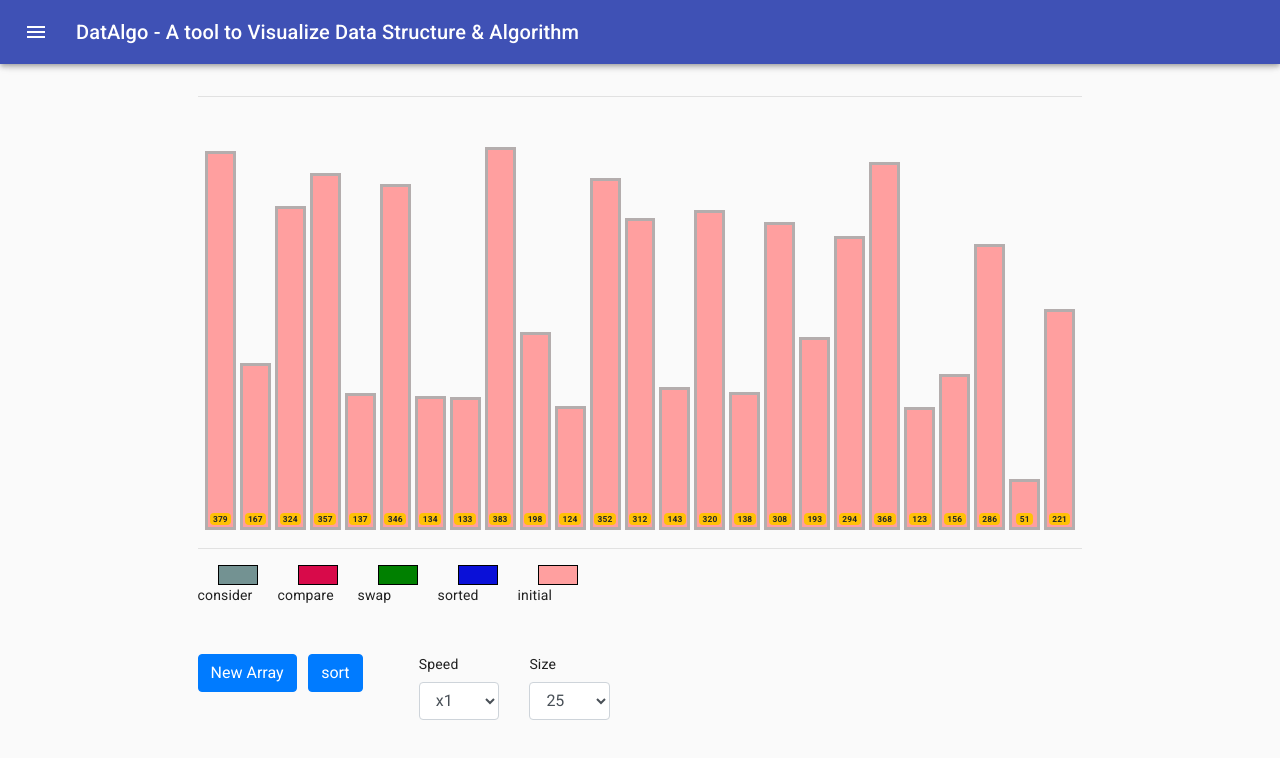
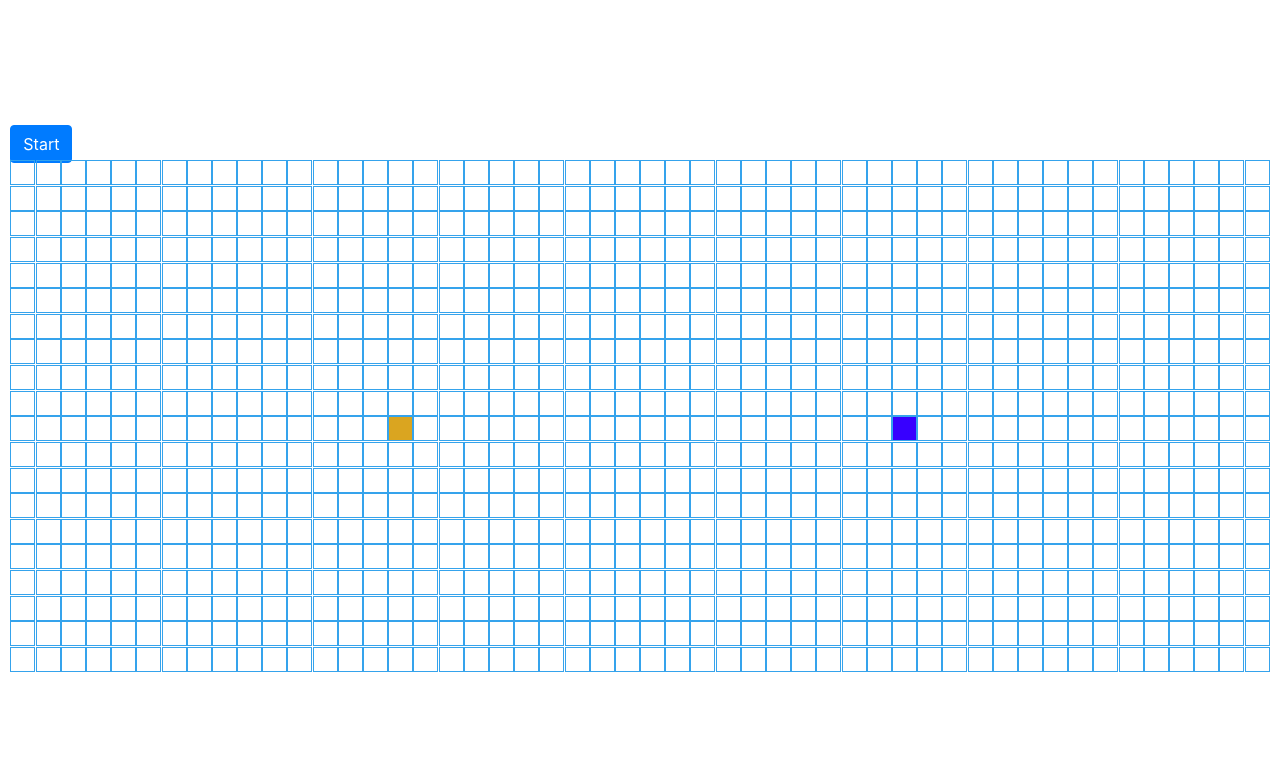
Before and after one commit to anmolkumarshah/DatAlgo, a React (Create React App) app: page /bubble-sort in a window 1280 px wide. Shown: the top 758 px of the page. Built offline with nearby package versions, Linux system fonts and the light colour scheme.

Commit message:
dijkstra algorithm compleated

```diff
--- a/src/App.js
+++ b/src/App.js
@@ -1,6 +1,7 @@
 import React, { Component } from "react";
 import { ToastContainer } from "react-toastify";
 import "react-toastify/dist/ReactToastify.css";
+import PathFinding from "./components/path-finding/path-finding";
 
 import Sidebar from "./components/sidebar/Sidebar";
 import DrawerLeft from "./material-ui-components/drawer";
@@ -12,7 +13,8 @@ class App extends Component {
       <React.Fragment>
         <ToastContainer />
         {/* <Sidebar /> */}
-        <DrawerLeft />
+        {/* <DrawerLeft /> */}
+        <PathFinding />
       </React.Fragment>
     );
   }
--- /dev/null
+++ b/src/components/path-finding/Node.jsx
@@ -0,0 +1,32 @@
+import React, { useState } from "react";
+import "./node-style.css";
+
+const Node = ({
+  isStart,
+  isTarget,
+  row,
+  col,
+  isWall,
+  onMouseDown,
+  onMouseEnter,
+  onMouseUp,
+}) => {
+  let extraClasses = isStart
+    ? "start-node"
+    : isTarget
+    ? "target-node"
+    : isWall
+    ? "node-wall"
+    : "";
+  return (
+    <div
+      id={`node-${row}-${col}`}
+      className={`node ${extraClasses}`}
+      onMouseDown={() => onMouseDown(row, col)}
+      onMouseEnter={() => onMouseEnter(row, col)}
+      onMouseUp={() => onMouseUp()}
+    ></div>
+  );
+};
+
+export default Node;
--- /dev/null
+++ b/src/components/path-finding/algorithms/dijkstra.js
@@ -0,0 +1,62 @@
+export function dijkstra(grid, startNode, finishNode) {
+  const visitedNodesInOrder = [];
+  startNode.distance = 0;
+  const unvisitedNodes = getAllNodes(grid);
+  while (!!unvisitedNodes.length) {
+    sortNodesByDistance(unvisitedNodes);
+    const closestNode = unvisitedNodes.shift();
+    // If we encounter a wall, we skip it.
+    if (closestNode.isWall) continue;
+    // If the closest node is at a distance of infinity,
+    // we must be trapped and should therefore stop.
+    if (closestNode.distance === Infinity) return visitedNodesInOrder;
+    closestNode.isVisited = true;
+    visitedNodesInOrder.push(closestNode);
+    if (closestNode === finishNode) return visitedNodesInOrder;
+    updateUnvisitedNeighbors(closestNode, grid);
+  }
+}
+
+function sortNodesByDistance(unvisitedNodes) {
+  unvisitedNodes.sort((nodeA, nodeB) => nodeA.distance - nodeB.distance);
+}
+
+function updateUnvisitedNeighbors(node, grid) {
+  const unvisitedNeighbors = getUnvisitedNeighbors(node, grid);
+  for (const neighbor of unvisitedNeighbors) {
+    neighbor.distance = node.distance + 1;
+    neighbor.previousNode = node;
+  }
+}
+
+function getUnvisitedNeighbors(node, grid) {
+  const neighbors = [];
+  const { col, row } = node;
+  if (row > 0) neighbors.push(grid[row - 1][col]);
+  if (row < grid.length - 1) neighbors.push(grid[row + 1][col]);
+  if (col > 0) neighbors.push(grid[row][col - 1]);
+  if (col < grid[0].length - 1) neighbors.push(grid[row][col + 1]);
+  return neighbors.filter((neighbor) => !neighbor.isVisited);
+}
+
+function getAllNodes(grid) {
+  const nodes = [];
+  for (const row of grid) {
+    for (const node of row) {
+      nodes.push(node);
+    }
+  }
+  return nodes;
+}
+
+// Backtracks from the finishNode to find the shortest path.
+// Only works when called *after* the dijkstra method above.
+export function getNodesInShortestPathOrder(finishNode) {
+  const nodesInShortestPathOrder = [];
+  let currentNode = finishNode;
+  while (currentNode !== null) {
+    nodesInShortestPathOrder.unshift(currentNode);
+    currentNode = currentNode.previousNode;
+  }
+  return nodesInShortestPathOrder;
+}
--- /dev/null
+++ b/src/components/path-finding/main-style.css
@@ -0,0 +1,64 @@
+.grid {
+  margin: 0;
+}
+
+.node-visited {
+  animation-name: visitedAnimation;
+  animation-duration: 1.5s;
+  animation-timing-function: ease-out;
+  animation-delay: 0;
+  animation-direction: alternate;
+  animation-iteration-count: 1;
+  animation-fill-mode: forwards;
+  animation-play-state: running;
+}
+
+@keyframes visitedAnimation {
+  0% {
+    transform: scale(0.3);
+    background-color: rgba(0, 0, 66, 0.75);
+    border-radius: 100%;
+  }
+
+  50% {
+    background-color: rgba(17, 104, 217, 0.75);
+  }
+
+  75% {
+    transform: scale(1.2);
+    background-color: rgba(0, 217, 159, 0.75);
+  }
+
+  100% {
+    transform: scale(1);
+    background-color: rgba(0, 190, 218, 0.75);
+  }
+}
+
+.node-shortest-path {
+  animation-name: shortestPath;
+  animation-duration: 1.5s;
+  animation-timing-function: ease-out;
+  animation-delay: 0;
+  animation-direction: alternate;
+  animation-iteration-count: 1;
+  animation-fill-mode: forwards;
+  animation-play-state: running;
+}
+
+@keyframes shortestPath {
+  0% {
+    transform: scale(0.6);
+    background-color: rgb(255, 254, 106);
+  }
+
+  50% {
+    transform: scale(1.2);
+    background-color: rgb(255, 254, 106);
+  }
+
+  100% {
+    transform: scale(1);
+    background-color: rgb(255, 254, 106);
+  }
+}
--- /dev/null
+++ b/src/components/path-finding/node-style.css
@@ -0,0 +1,20 @@
+.node {
+  display: inline-block;
+  margin: -2.7px 0.1px;
+  padding: 0;
+  height: 25px;
+  width: 25px;
+  border: 1px solid rgb(53, 163, 236);
+}
+
+.start-node {
+  background-color: goldenrod;
+}
+
+.target-node {
+  background-color: rgb(55, 0, 255);
+}
+
+.node-wall {
+  background-color: rgb(12, 53, 71);
+}
--- /dev/null
+++ b/src/components/path-finding/path-finding.jsx
@@ -0,0 +1,130 @@
+import React, { useState, useEffect } from "react";
+import Node from "./Node";
+import "./main-style.css";
+import { dijkstra, getNodesInShortestPathOrder } from "./algorithms/dijkstra";
+
+const START_NODE_ROW = 10;
+const START_NODE_COL = 15;
+const FINISH_NODE_ROW = 10;
+const FINISH_NODE_COL = 35;
+
+const PathFinding = () => {
+  const [nodes, setNodes] = useState([]);
+  const [mouseIsPressed, setMouseIsPressed] = useState(false);
+
+  const animateDijkstra = (visitedNodesInOrder, nodesInShortestPathOrder) => {
+    for (let i = 0; i <= visitedNodesInOrder.length; i++) {
+      if (i === visitedNodesInOrder.length) {
+        setTimeout(() => {
+          animateShortestPath(nodesInShortestPathOrder);
+        }, 10 * i);
+        return;
+      }
+      setTimeout(() => {
+        const node = visitedNodesInOrder[i];
+        document.getElementById(`node-${node.row}-${node.col}`).className =
+          "node node-visited";
+      }, 10 * i);
+    }
+  };
+
+  const animateShortestPath = (nodesInShortestPathOrder) => {
+    for (let i = 0; i < nodesInShortestPathOrder.length; i++) {
+      setTimeout(() => {
+        const node = nodesInShortestPathOrder[i];
+        document.getElementById(`node-${node.row}-${node.col}`).className =
+          "node node-shortest-path";
+      }, 50 * i);
+    }
+  };
+
+  const visualizeDijkstra = () => {
+    const startNode = nodes[START_NODE_ROW][START_NODE_COL];
+    const finishNode = nodes[FINISH_NODE_ROW][FINISH_NODE_COL];
+    const visitedNodesInOrder = dijkstra(nodes, startNode, finishNode);
+    const nodesInShortestPathOrder = getNodesInShortestPathOrder(finishNode);
+    animateDijkstra(visitedNodesInOrder, nodesInShortestPathOrder);
+    // console.log(visitedNodesInOrder);
+  };
+
+  const handleMouseDown = (row, col) => {
+    const newGrid = getNewGridWithWallToggled(nodes, row, col);
+    setNodes(newGrid);
+    setMouseIsPressed(true);
+  };
+
+  const handleMouseEnter = (row, col) => {
+    if (!mouseIsPressed) return;
+    const newGrid = getNewGridWithWallToggled(nodes, row, col);
+    setNodes(newGrid);
+  };
+
+  const handleMouseUp = () => {
+    setMouseIsPressed(false);
+  };
+
+  const getNewGridWithWallToggled = (grid, row, col) => {
+    const newGrid = grid.slice();
+    const node = newGrid[row][col];
+    const newNode = {
+      ...node,
+      isWall: !node.isWall,
+    };
+    newGrid[row][col] = newNode;
+    return newGrid;
+  };
+
+  useEffect(() => {
+    const vertical = [];
+    for (let i = 0; i < 20; i++) {
+      const horizontal = [];
+      for (let j = 0; j < 50; j++) {
+        const currentNode = {
+          row: i,
+          col: j,
+          isStart: i === START_NODE_ROW && j === START_NODE_COL,
+          isTarget: i === FINISH_NODE_ROW && j === FINISH_NODE_COL,
+          distance: Infinity,
+          isVisited: false,
+          isWall: false,
+          previousNode: null,
+        };
+        horizontal.push(currentNode);
+      }
+      vertical.push(horizontal);
+    }
+    setNodes(vertical);
+  }, []);
+
+  return (
+    <div className="nodes">
+      <button className="btn btn-primary" onClick={visualizeDijkstra}>
+        Start
+      </button>
+      {nodes.map((item, idx) => {
+        return (
+          <div key={idx} className="nodes">
+            {item.map((n, idx) => {
+              return (
+                <Node
+                  key={idx}
+                  isStart={n.isStart}
+                  isTarget={n.isTarget}
+                  row={n.row}
+                  col={n.col}
+                  isWall={n.isWall}
+                  mouseIsPressed={mouseIsPressed}
+                  onMouseDown={(row, col) => handleMouseDown(row, col)}
+                  onMouseEnter={(row, col) => handleMouseEnter(row, col)}
+                  onMouseUp={() => handleMouseUp()}
+                />
+              );
+            })}
+          </div>
+        );
+      })}
+    </div>
+  );
+};
+
+export default PathFinding;
--- a/src/components/sorting-algorithm/bubble-sort/bubble-sort-style.css
+++ b/src/components/sorting-algorithm/bubble-sort/bubble-sort-style.css
@@ -1,6 +1,6 @@
 .Container {
   display: flex;
-  flex-direction: row;
+  flex-direction: column;
   flex-wrap: nowrap;
   justify-content: center;
   align-items: flex-end;
--- a/src/components/sorting-algorithm/bubble-sort/bubble-sort.jsx
+++ b/src/components/sorting-algorithm/bubble-sort/bubble-sort.jsx
@@ -4,11 +4,14 @@ import { Bar } from "./../bar/bar";
 import { ColorIndicator } from "./../colorIndicator/colorIndicator";
 import { Controller } from "./../controller/controller.jsx";
 import { randonIntFromInterval } from "../helper.jsx";
+import SimpleAccordion from "../../../material-ui-components/accordian";
 
 const BubbleSort = () => {
   const [array, setArray] = useState([]);
   const [animationSpeed, setAnimationSpeed] = useState(1);
   const [noBars, setNoBars] = useState(25);
+  const [log, setLog] = useState([]);
+  let animations = [];
 
   //   --------------------------------------------------------------------------------
   //    COLORS HERE
@@ -69,8 +72,7 @@ const BubbleSort = () => {
   };
 
   const bubbleSort = () => {
-    const animations = compute(array);
-
+    animations = compute(array);
     const arrayBar = document.getElementsByClassName("array-bar");
     let speed = 1000 / animationSpeed;
     for (let i = 0; i < animations.length; i++) {
@@ -162,6 +164,7 @@ const BubbleSort = () => {
           { name: "initial", color: returnColor },
         ]}
       />
+
       <Controller
         resetArray={resetArray}
         operation={bubbleSort}
--- /dev/null
+++ b/src/homepage/homepage.jsx
@@ -0,0 +1,7 @@
+import React from "react";
+
+const Homepage = () => {
+  return <h1>Homepage</h1>;
+};
+
+export default Homepage;
--- a/src/material-ui-components/drawer.jsx
+++ b/src/material-ui-components/drawer.jsx
@@ -26,6 +26,7 @@ import BubbleSort from "./../components/sorting-algorithm/bubble-sort/bubble-sor
 import InsertionSort from "../components/sorting-algorithm/insertion-sort/insertion-sort";
 import SelectionSort from "../components/sorting-algorithm/selection-sort/selection-sort";
 import QuickSort from "../components/sorting-algorithm/quick-sort/quick-sort";
+import Homepage from "./../homepage/homepage";
 
 const drawerWidth = 240;
 
@@ -187,6 +188,8 @@ export default function DrawerLeft() {
           <Route path="/insertion-search" component={InsertionSort} />
           <Route path="/selection-search" component={SelectionSort} />
           <Route path="/quick-search" component={QuickSort} />
+
+          <Route path="/" component={Homepage} />
         </Switch>
       </main>
     </div>
```
Also changed, not shown: src/material-ui-components/accordian.jsx (+25 -2 lines), src/material-ui-components/paper.jsx (added, +25 -0 lines).
